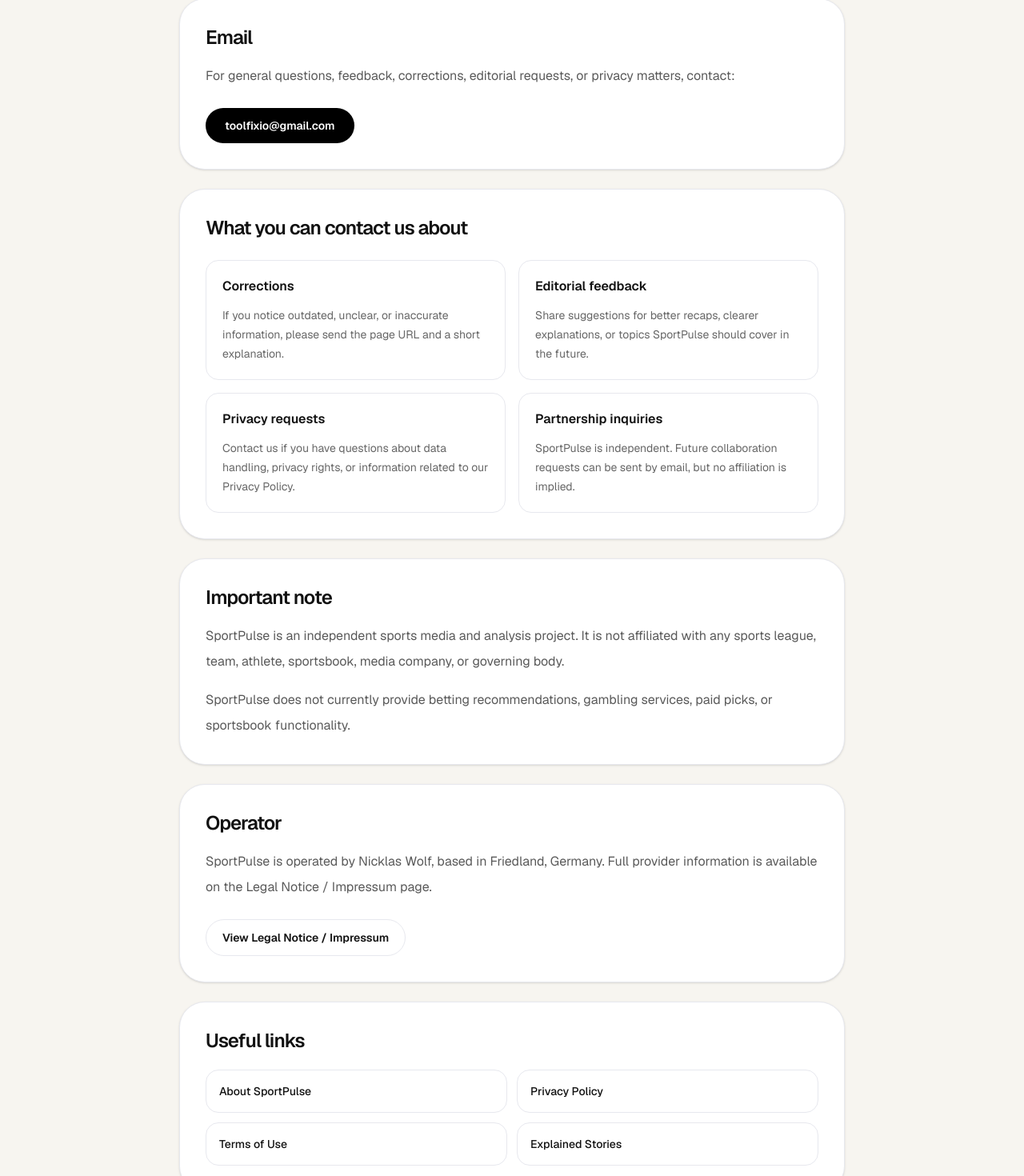
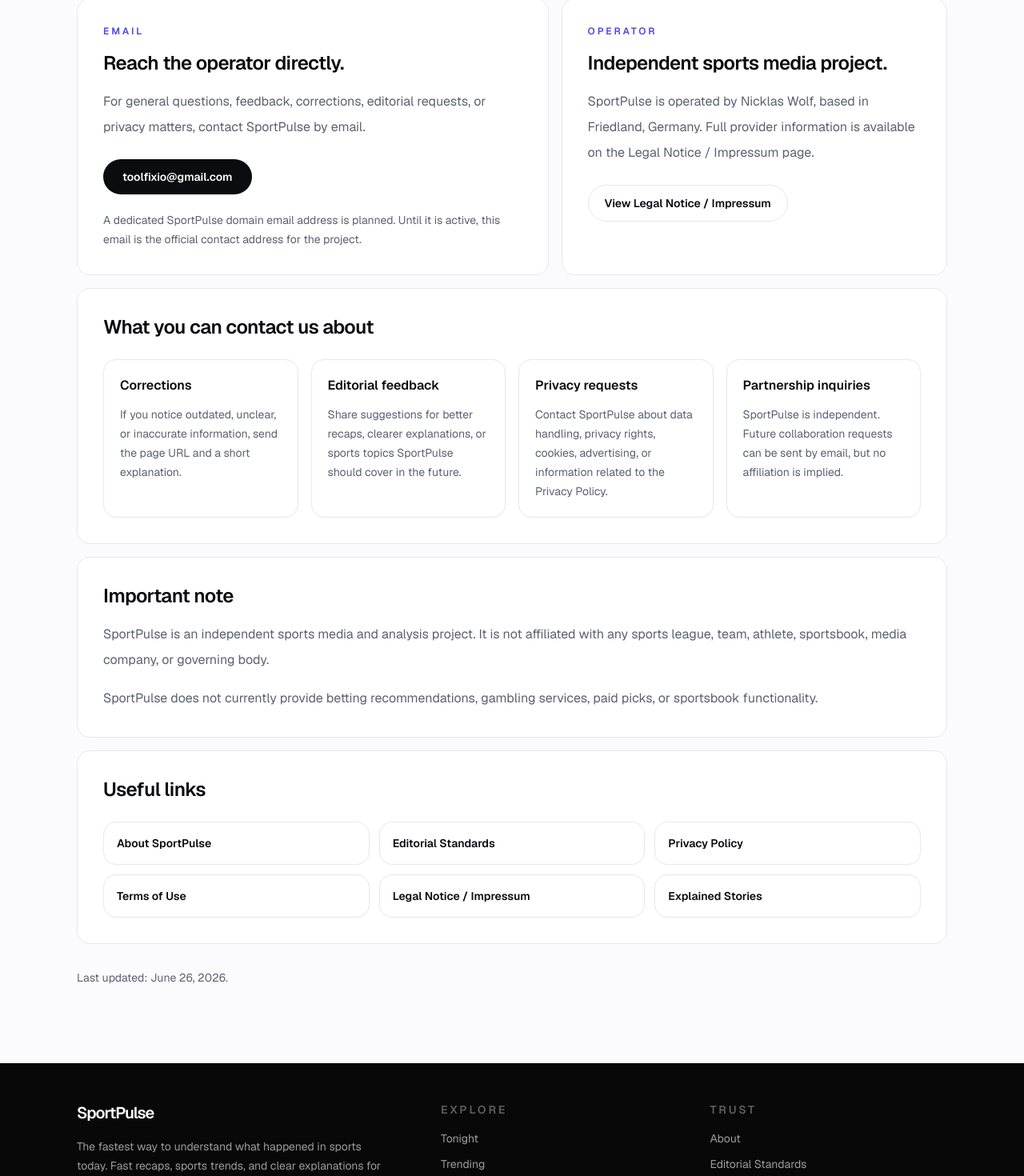
Before and after one commit to toollane/sportpulse.news, a Next.js app: page /contact in a window 1280 px wide. Shown: the part 387-1857 px from the top of the page at 80% size. Built offline with nearby package versions, Linux system fonts and the light colour scheme.

Commit message:
Align contact page with SportPulse design system

```diff
--- a/app/contact/page.tsx
+++ b/app/contact/page.tsx
@@ -1,5 +1,7 @@
 import type { Metadata } from "next";
 import Link from "next/link";
+import Breadcrumbs from "@/components/Breadcrumbs";
+import SectionHeader from "@/components/SectionHeader";
 
 export const metadata: Metadata = {
   title: "Contact | SportPulse",
@@ -7,101 +9,95 @@
     "Contact SportPulse for editorial questions, feedback, corrections, privacy requests, and general inquiries.",
 };
 
+const contactReasons = [
+  {
+    title: "Corrections",
+    description:
+      "If you notice outdated, unclear, or inaccurate information, send the page URL and a short explanation.",
+  },
+  {
+    title: "Editorial feedback",
+    description:
+      "Share suggestions for better recaps, clearer explanations, or sports topics SportPulse should cover in the future.",
+  },
+  {
+    title: "Privacy requests",
+    description:
+      "Contact SportPulse about data handling, privacy rights, cookies, advertising, or information related to the Privacy Policy.",
+  },
+  {
+    title: "Partnership inquiries",
+    description:
+      "SportPulse is independent. Future collaboration requests can be sent by email, but no affiliation is implied.",
+  },
+];
+
+const usefulLinks = [
+  { href: "/about", label: "About SportPulse" },
+  { href: "/editorial-standards", label: "Editorial Standards" },
+  { href: "/privacy", label: "Privacy Policy" },
+  { href: "/terms", label: "Terms of Use" },
+  { href: "/impressum", label: "Legal Notice / Impressum" },
+  { href: "/explained", label: "Explained Stories" },
+];
+
 export default function ContactPage() {
   return (
-    <main className="min-h-screen bg-[#f7f5f0] text-[#111111]">
-      <section className="mx-auto w-full max-w-4xl px-5 py-16 sm:px-8 lg:py-24">
-        <div className="mb-10">
-          <p className="mb-4 text-sm font-semibold uppercase tracking-[0.24em] text-black/45">
-            Contact
-          </p>
-          <h1 className="text-5xl font-semibold tracking-[-0.07em] sm:text-6xl">
-            Contact SportPulse
-          </h1>
-          <p className="mt-6 max-w-2xl text-lg leading-8 text-black/60">
-            Have a question, correction, suggestion, or privacy-related request?
-            You can reach SportPulse directly by email.
-          </p>
+    <main className="text-foreground">
+      <section className="mx-auto w-full max-w-6xl px-5 py-16 sm:px-8 lg:py-24">
+        <Breadcrumbs
+          items={[{ label: "Home", href: "/" }, { label: "Contact" }]}
+        />
+
+        <div className="pt-6">
+          <SectionHeader
+            eyebrow="Contact"
+            title="Contact SportPulse"
+            description="Have a question, correction, suggestion, or privacy-related request? You can reach SportPulse directly by email."
+          />
         </div>
 
-        <div className="space-y-6">
-          <section className="rounded-[2rem] border border-black/10 bg-white p-6 shadow-sm sm:p-8">
-            <h2 className="text-2xl font-semibold tracking-[-0.04em]">
+        <div className="mt-8 grid gap-4 lg:grid-cols-[1.1fr_0.9fr]">
+          <section className="rounded-card border border-border bg-surface p-6 sm:p-8">
+            <p className="text-xs font-semibold uppercase tracking-[0.24em] text-accent">
               Email
-            </h2>
-            <p className="mt-4 leading-8 text-black/65">
-              For general questions, feedback, corrections, editorial requests,
-              or privacy matters, contact:
             </p>
 
+            <h2 className="mt-4 text-2xl font-semibold tracking-tight text-foreground">
+              Reach the operator directly.
+            </h2>
+
+            <p className="mt-4 leading-8 text-muted">
+              For general questions, feedback, corrections, editorial requests,
+              or privacy matters, contact SportPulse by email.
+            </p>
+
+            <div className="mt-6">
               <a
                 href="mailto:toolfixio@gmail.com"
-              className="mt-6 inline-flex rounded-full bg-black px-6 py-3 text-sm font-semibold text-white transition hover:bg-black/80"
+                className="inline-flex rounded-full bg-foreground px-6 py-3 text-sm font-semibold text-surface transition hover:opacity-85"
               >
                 toolfixio@gmail.com
               </a>
-          </section>
-
-          <section className="rounded-[2rem] border border-black/10 bg-white p-6 shadow-sm sm:p-8">
-            <h2 className="text-2xl font-semibold tracking-[-0.04em]">
-              What you can contact us about
-            </h2>
-
-            <div className="mt-6 grid gap-4 sm:grid-cols-2">
-              <div className="rounded-2xl border border-black/10 p-5">
-                <h3 className="font-semibold">Corrections</h3>
-                <p className="mt-3 text-sm leading-6 text-black/60">
-                  If you notice outdated, unclear, or inaccurate information,
-                  please send the page URL and a short explanation.
-                </p>
             </div>
 
-              <div className="rounded-2xl border border-black/10 p-5">
-                <h3 className="font-semibold">Editorial feedback</h3>
-                <p className="mt-3 text-sm leading-6 text-black/60">
-                  Share suggestions for better recaps, clearer explanations,
-                  or topics SportPulse should cover in the future.
-                </p>
-              </div>
-
-              <div className="rounded-2xl border border-black/10 p-5">
-                <h3 className="font-semibold">Privacy requests</h3>
-                <p className="mt-3 text-sm leading-6 text-black/60">
-                  Contact us if you have questions about data handling,
-                  privacy rights, or information related to our Privacy Policy.
-                </p>
-              </div>
-
-              <div className="rounded-2xl border border-black/10 p-5">
-                <h3 className="font-semibold">Partnership inquiries</h3>
-                <p className="mt-3 text-sm leading-6 text-black/60">
-                  SportPulse is independent. Future collaboration requests can
-                  be sent by email, but no affiliation is implied.
-                </p>
-              </div>
-            </div>
-          </section>
-
-          <section className="rounded-[2rem] border border-black/10 bg-white p-6 shadow-sm sm:p-8">
-            <h2 className="text-2xl font-semibold tracking-[-0.04em]">
-              Important note
-            </h2>
-            <p className="mt-4 leading-8 text-black/65">
-              SportPulse is an independent sports media and analysis project.
-              It is not affiliated with any sports league, team, athlete,
-              sportsbook, media company, or governing body.
-            </p>
-            <p className="mt-4 leading-8 text-black/65">
-              SportPulse does not currently provide betting recommendations,
-              gambling services, paid picks, or sportsbook functionality.
+            <p className="mt-5 text-sm leading-6 text-muted">
+              A dedicated SportPulse domain email address is planned. Until it
+              is active, this email is the official contact address for the
+              project.
             </p>
           </section>
 
-          <section className="rounded-[2rem] border border-black/10 bg-white p-6 shadow-sm sm:p-8">
-            <h2 className="text-2xl font-semibold tracking-[-0.04em]">
+          <section className="rounded-card border border-border bg-surface p-6 sm:p-8">
+            <p className="text-xs font-semibold uppercase tracking-[0.24em] text-accent">
               Operator
+            </p>
+
+            <h2 className="mt-4 text-2xl font-semibold tracking-tight text-foreground">
+              Independent sports media project.
             </h2>
-            <p className="mt-4 leading-8 text-black/65">
+
+            <p className="mt-4 leading-8 text-muted">
               SportPulse is operated by Nicklas Wolf, based in Friedland,
               Germany. Full provider information is available on the Legal
               Notice / Impressum page.
@@ -110,49 +106,70 @@
             <div className="mt-6">
               <Link
                 href="/impressum"
-                className="inline-flex rounded-full border border-black/10 px-5 py-3 text-sm font-semibold transition hover:bg-black hover:text-white"
+                className="inline-flex rounded-full border border-border px-5 py-3 text-sm font-semibold text-foreground transition hover:border-accent/40 hover:text-accent"
               >
                 View Legal Notice / Impressum
               </Link>
             </div>
           </section>
+        </div>
 
-          <section className="rounded-[2rem] border border-black/10 bg-white p-6 shadow-sm sm:p-8">
-            <h2 className="text-2xl font-semibold tracking-[-0.04em]">
-              Useful links
+        <section className="mt-4 rounded-card border border-border bg-surface p-6 sm:p-8">
+          <h2 className="text-2xl font-semibold tracking-tight text-foreground">
+            What you can contact us about
           </h2>
-            <div className="mt-5 grid gap-3 sm:grid-cols-2">
-              <Link
-                href="/about"
-                className="rounded-2xl border border-black/10 p-4 text-sm font-medium transition hover:bg-black hover:text-white"
+
+          <div className="mt-6 grid gap-4 sm:grid-cols-2 lg:grid-cols-4">
+            {contactReasons.map((item) => (
+              <div
+                key={item.title}
+                className="rounded-card border border-border bg-surface p-5"
               >
-                About SportPulse
-              </Link>
-              <Link
-                href="/privacy"
-                className="rounded-2xl border border-black/10 p-4 text-sm font-medium transition hover:bg-black hover:text-white"
-              >
-                Privacy Policy
-              </Link>
-              <Link
-                href="/terms"
-                className="rounded-2xl border border-black/10 p-4 text-sm font-medium transition hover:bg-black hover:text-white"
-              >
-                Terms of Use
-              </Link>
-              <Link
-                href="/explained"
-                className="rounded-2xl border border-black/10 p-4 text-sm font-medium transition hover:bg-black hover:text-white"
-              >
-                Explained Stories
-              </Link>
+                <h3 className="font-semibold text-foreground">{item.title}</h3>
+                <p className="mt-3 text-sm leading-6 text-muted">
+                  {item.description}
+                </p>
+              </div>
+            ))}
           </div>
         </section>
 
-          <p className="pt-4 text-sm leading-6 text-black/45">
-            Last updated: June 26, 2026.
+        <section className="mt-4 rounded-card border border-border bg-surface p-6 sm:p-8">
+          <h2 className="text-2xl font-semibold tracking-tight text-foreground">
+            Important note
+          </h2>
+
+          <p className="mt-4 leading-8 text-muted">
+            SportPulse is an independent sports media and analysis project. It
+            is not affiliated with any sports league, team, athlete, sportsbook,
+            media company, or governing body.
           </p>
+
+          <p className="mt-4 leading-8 text-muted">
+            SportPulse does not currently provide betting recommendations,
+            gambling services, paid picks, or sportsbook functionality.
+          </p>
+        </section>
+
+        <section className="mt-4 rounded-card border border-border bg-surface p-6 sm:p-8">
+          <h2 className="text-2xl font-semibold tracking-tight text-foreground">
+            Useful links
+          </h2>
+
+          <div className="mt-6 grid gap-3 sm:grid-cols-2 lg:grid-cols-3">
+            {usefulLinks.map((link) => (
+              <Link
+                key={link.href}
+                href={link.href}
+                className="rounded-card border border-border bg-surface p-4 text-sm font-semibold text-foreground transition hover:border-accent/40 hover:text-accent"
+              >
+                {link.label}
+              </Link>
+            ))}
           </div>
+        </section>
+
+        <p className="mt-8 text-sm text-muted">Last updated: June 26, 2026.</p>
       </section>
     </main>
   );
```
Lines whose indentation alone changed are shown as unchanged.
